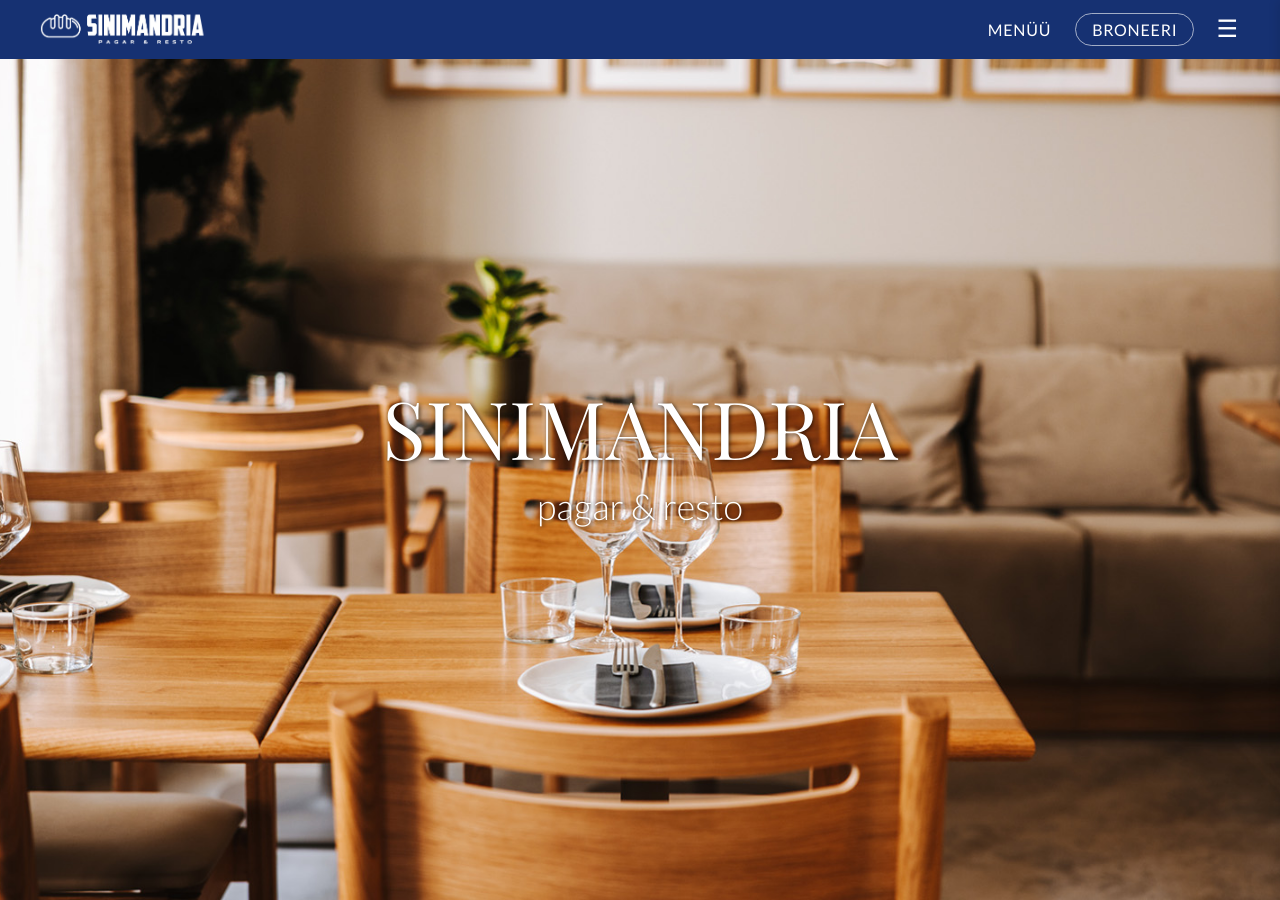
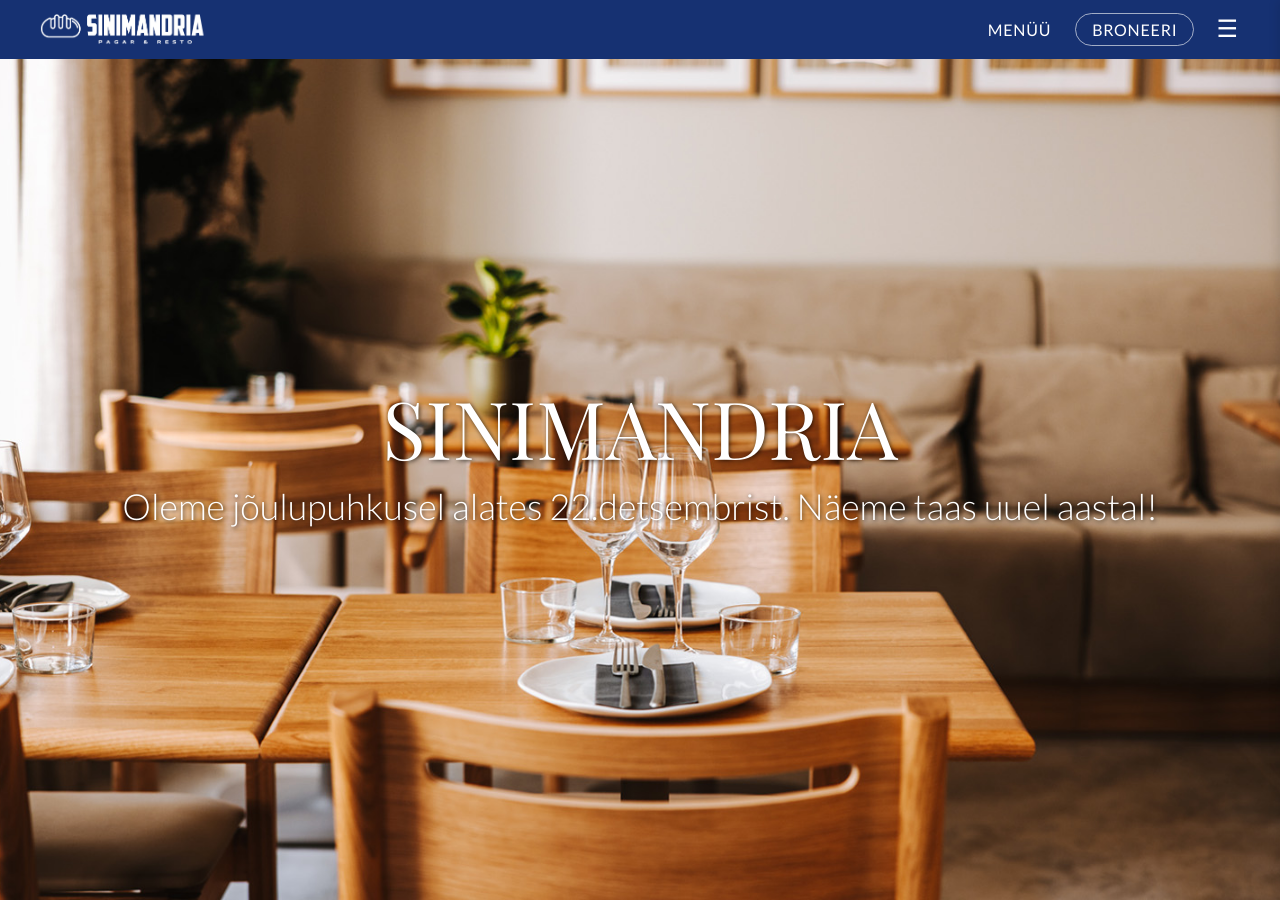
Before and after one commit to m-tu/sinimandria, a Jekyll site: the page built from pages/index.markdown, in a window 1280 px wide and 900 px high. Built offline with Jekyll 4.4.1, drawn with Linux system fonts in a browser that asks for light colours.

Commit message:
Update default.html

```diff
--- a/_layouts/default.html
+++ b/_layouts/default.html
@@ -9,8 +9,8 @@
       <section class="hero">
         <div class="hero-content">
           <h1>SINIMANDRIA</h1>
-          <!--<p>Oleme jõulupuhkusel alates 22.detsembrist. Näeme taas uuel aastal!</p>-->
-          <p>pagar & resto</p>
+          <p>Oleme jõulupuhkusel alates 22.detsembrist. Näeme taas uuel aastal!</p>
+         <!--<p>pagar & resto</p>-->
         </div>
       </section>
 
```
